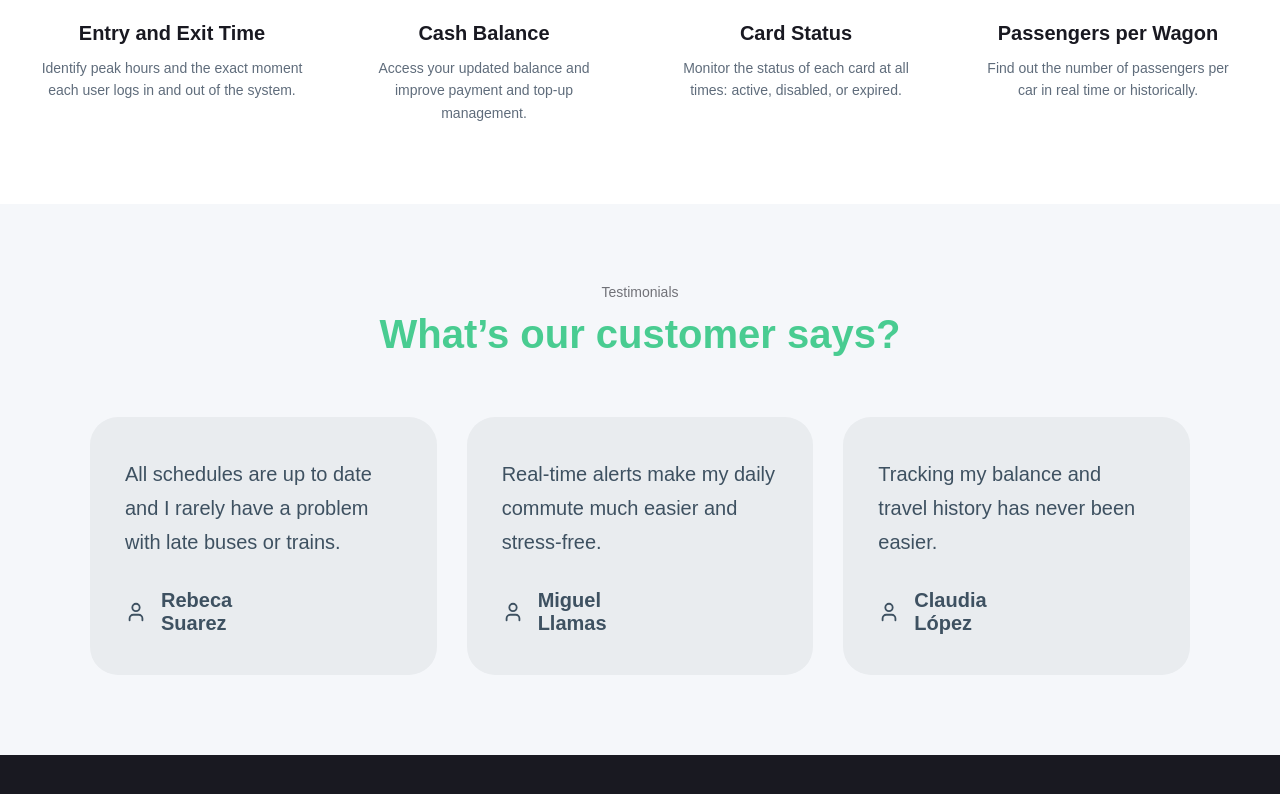
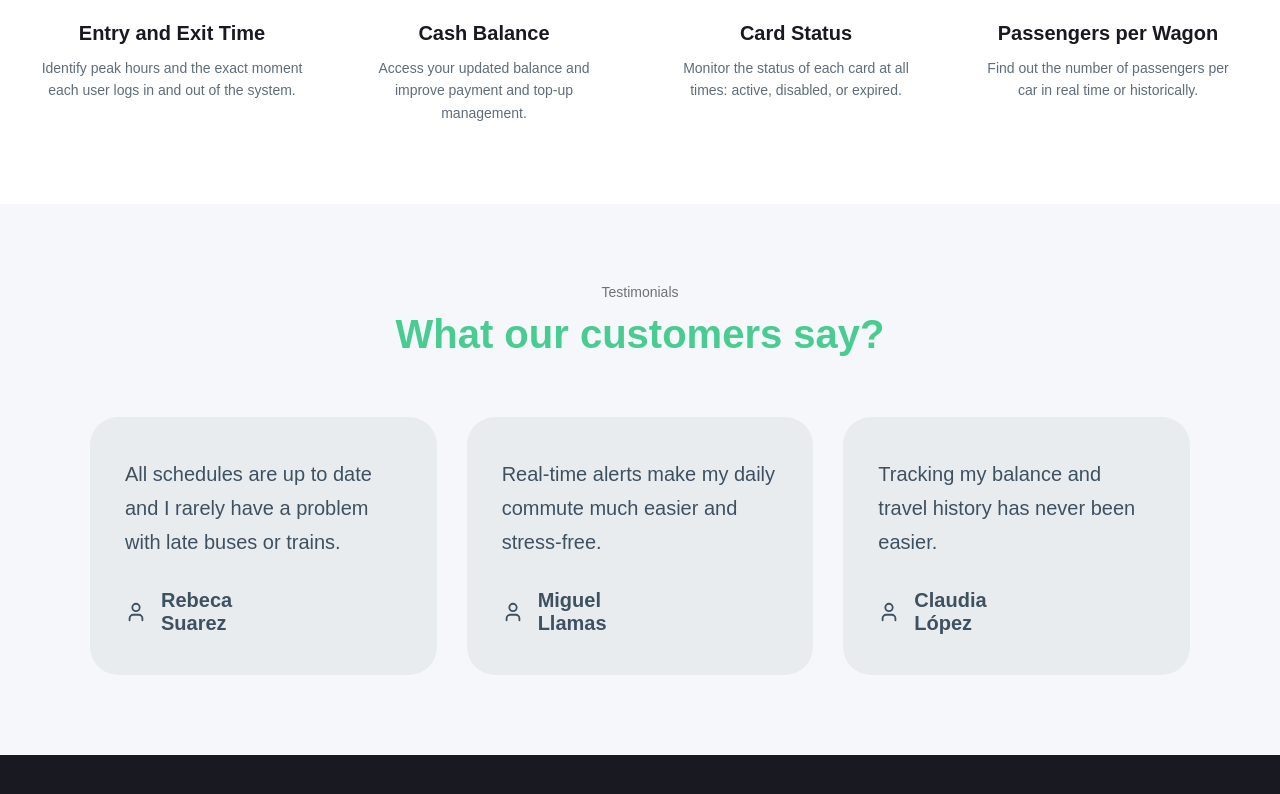
Before and after one commit to carlgomezro-spec/metropolis_underground, a React (Vite) app: page / in a window 1280 px wide. Shown: the part 2004-2798 px from the top of the page. Built offline with nearby package versions, Linux system fonts and the light colour scheme.

Commit message:
updatedReadme

```diff
--- a/src/components/Testimonials/Testimonials.jsx
+++ b/src/components/Testimonials/Testimonials.jsx
@@ -39,7 +39,7 @@ function Testimonials() {
     <section id="testimonials" className="testimonials">
       <div className="container">
         <span className="testimonials-label">Testimonials</span>
-        <h2>What’s our customer says?</h2>
+        <h2>What our customers say?</h2>
 
         {/* MOBILE SLIDER */}
         <div className="testimonial-wrapper mobile">
--- a/src/index.css
+++ b/src/index.css
@@ -38,3 +38,7 @@ section {
   background: #000;
   transform: translateY(-2px);
 }
+
+.highlight-item h3 {
+  font-weight: 600; /* semibold */
+}
```
